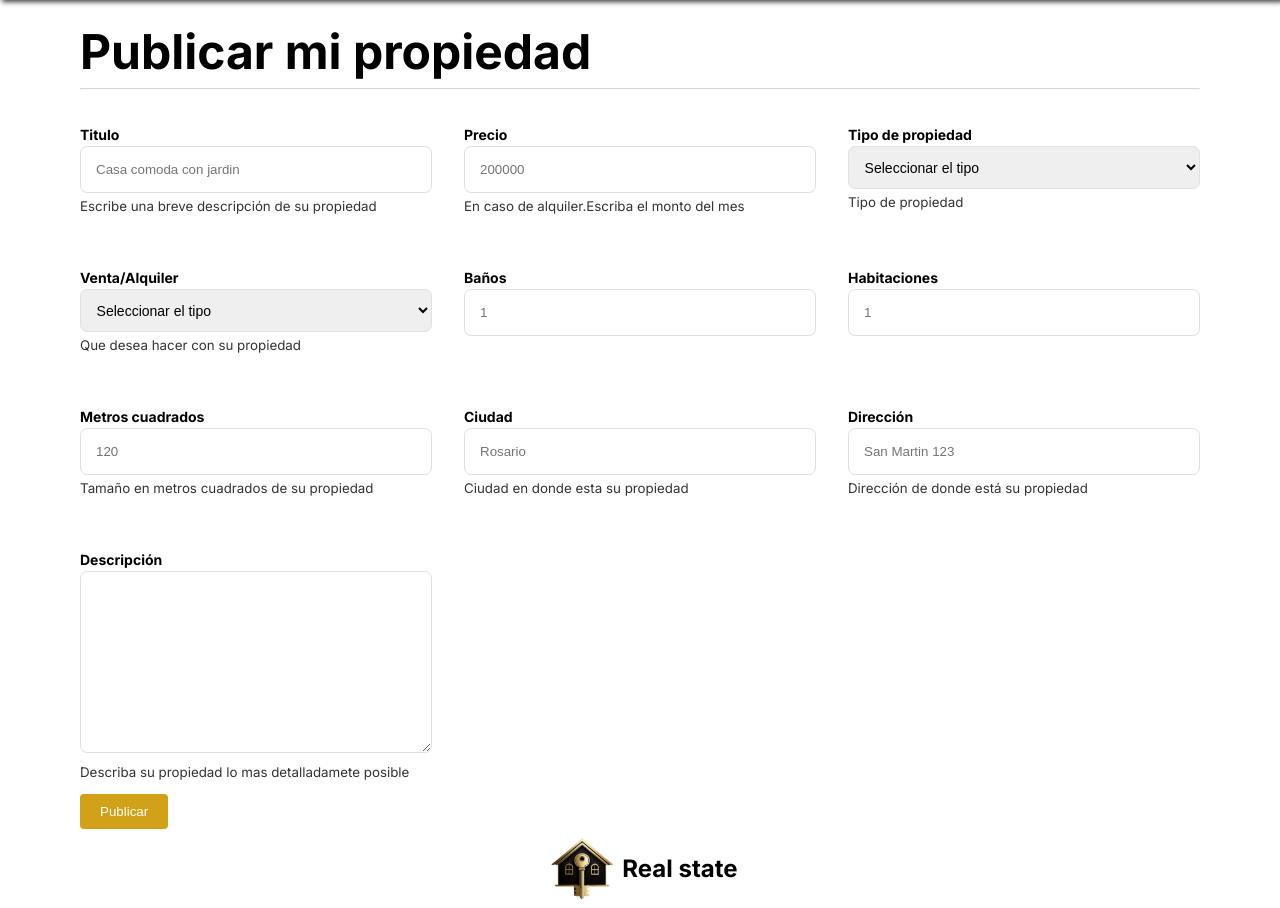
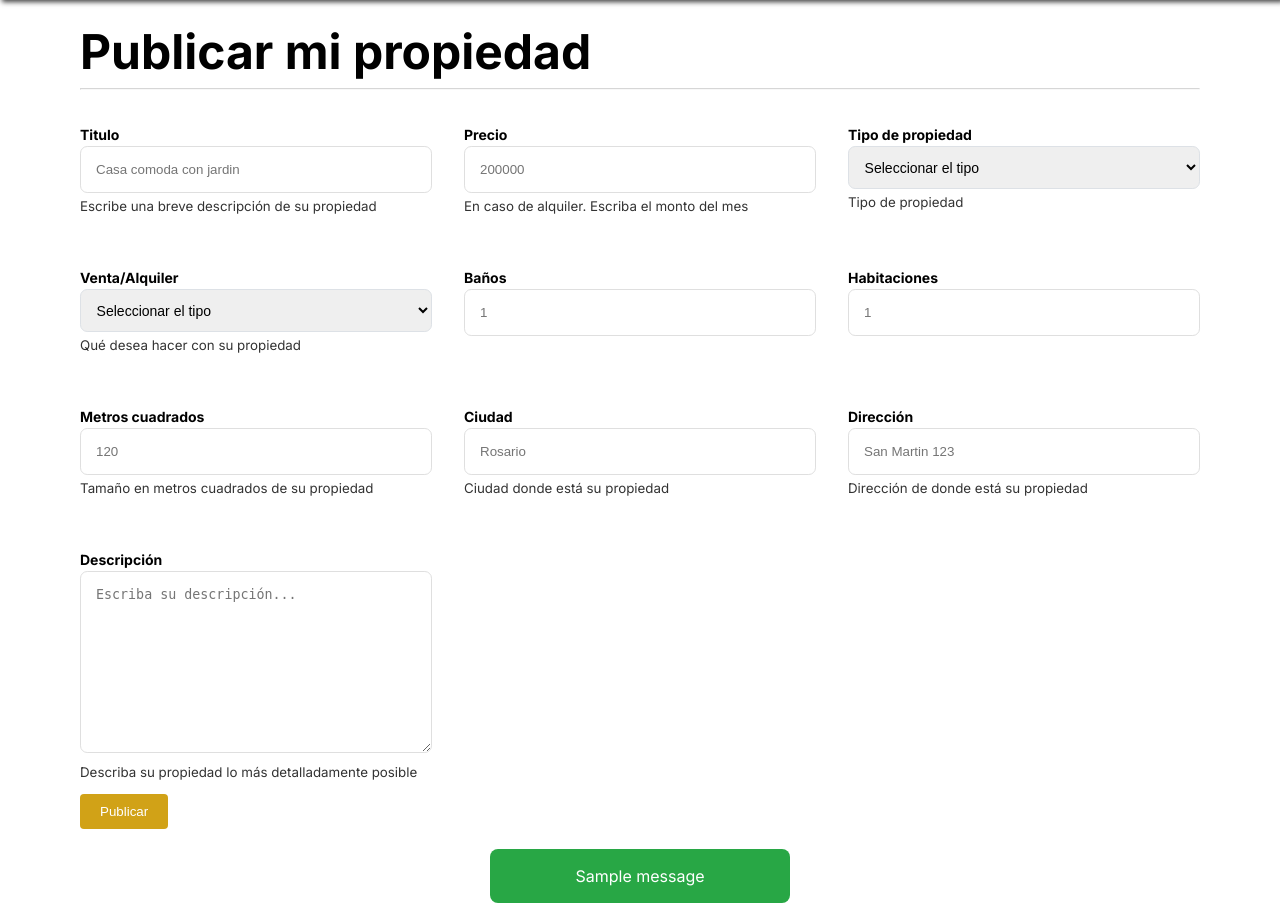
Before and after one commit to LucianoTessa/Proyecto-FinalProg-II-FedericoLuna-LucianoTessa-AlvaroReynoso-JulianVecchio, a Flask app: page /publicar in a window 1280 px wide. Shown: the part 80-988 px from the top of the page. Run offline with Flask 3, Linux system fonts and the light colour scheme; tables that the repository leaves empty hold one stand-in row (values such as "Sample post"); one stand-in notice (Sample message) is shown.

Commit message:
update success redirect

```diff
--- a/app.py
+++ b/app.py
@@ -1,10 +1,10 @@
 import datetime
-from flask import Flask, render_template, request
+from flask import Flask, render_template, request, flash, redirect, url_for
 from flask_sqlalchemy import SQLAlchemy
 from flask_marshmallow import Marshmallow
 
 app = Flask(__name__)
-app.config["SQLALCHEMY_DATABASE_URI"] = "mysql+pymysql://root:123@localhost/real-state"
+app.config["SQLALCHEMY_DATABASE_URI"] = "mysql+pymysql://root:lomas0099@localhost/realstate"
 app.config["SQLALCHEMY_TRACK_MODIFICATIONS"] = False
 db = SQLAlchemy(app)
 ma = Marshmallow(app)
@@ -52,6 +52,7 @@ class Post(db.Model):
         self.fecha_publicacion = fecha_publicacion
 
 
+
 @app.route("/publicar", methods=["GET", "POST"])
 def publicar():
     if request.method == "POST":
@@ -69,23 +70,27 @@ def publicar():
         nuevoPost = Post(
             titulo=titulo,
             descripcion=descripcion,
-            precio=precio,
+            precio=float(precio),
             tipo=tipo,
             modalidad=modalidad,
-            banios=banios,
-            habitaciones=habitaciones,
-            metros_cuadrados=metros_cuadrados,
+            banios=int(banios),
+            habitaciones=int(habitaciones),
+            metros_cuadrados=int(metros_cuadrados),
             ciudad=ciudad,
             direccion=direccion,
             fecha_publicacion=datetime.datetime.now(),
         )
         db.session.add(nuevoPost)
         db.session.commit()
-        # TODO: Redireccionar a la página de inicio
-        return "Publicación exitosa"
-    elif request.method == "GET":
-        return render_template("publicar.html")
 
+    #HECHO EL MENSAJE DE EXITO Y REDIRECCIONAMIENTO EN 3 SEG A PAGINA PRINCIPAL
+        flash("Publicación exitosa", "success")
+        return render_template("publicar.html", delay=True)  # Enviar un indicador para hacer la espera
+
+    return render_template("publicar.html")
+
+
+app.secret_key = "tu_clave_secreta"
 
 @app.route("/favoritos")
 def favoritos():
--- a/static/publicar.css
+++ b/static/publicar.css
@@ -69,3 +69,31 @@ select {
   row-gap: 3em;
   margin-top: 2em;
 }
+
+/* Estilo general para cualquier alerta */
+
+.alert {
+  display: flex;
+  justify-content: center;
+  align-items: center;
+  padding: 15px;
+  border-radius: 8px;
+  font-size: 16px;
+  background-color: #28a745;
+  color: white;
+  width: 300px;
+  box-sizing: border-box;
+  margin: 20px auto;
+  text-align: center;
+}
+
+.alert p {
+  margin: 0;
+  word-wrap: break-word;
+  white-space: normal;
+}
+
+.alert-success {
+  background-color: #28a745;
+  color: white;
+}
--- a/templates/publicar.html
+++ b/templates/publicar.html
@@ -1,5 +1,6 @@
-{% extends 'layout.html' %} {% block titulo %}Real state - Publicar{% endblock
-%} {% block content %}
+{% extends 'layout.html' %}
+{% block titulo %}Real state - Publicar{% endblock %}
+{% block content %}
 <main class="container main-publicar">
   <h1>Publicar mi propiedad</h1>
   <hr />
@@ -7,33 +8,21 @@
     <div class="contenedor-formu">
       <div>
         <label for="titulo">Titulo</label><br />
-        <input
-          class="input"
-          name="titulo"
-          type="text"
-          id="titulo"
-          placeholder="Casa comoda con jardin"
-        /><br />
+        <input class="input" name="titulo" type="text" id="titulo" placeholder="Casa comoda con jardin" /><br />
         <small>Escribe una breve descripción de su propiedad</small><br />
       </div>
       <div>
         <label for="precio">Precio</label><br />
-        <input
-          class="input"
-          name="precio"
-          type="text"
-          id="precio"
-          placeholder="200000"
-        /><br />
-        <small>En caso de alquiler.Escriba el monto del mes</small><br />
+        <input class="input" name="precio" type="text" id="precio" placeholder="200000" /><br />
+        <small>En caso de alquiler. Escriba el monto del mes</small><br />
       </div>
       <div>
         <label for="tipo">Tipo de propiedad</label><br />
         <select name="tipo" id="tipo" required>
           <option value="otros" disabled selected>Seleccionar el tipo</option>
           <option value="casa">Casa</option>
-          <option value="departamento">Departamento</option></select
-        ><br />
+          <option value="departamento">Departamento</option>
+        </select><br />
         <small>Tipo de propiedad</small><br />
       </div>
       <div>
@@ -41,81 +30,63 @@
         <select name="modalidad" id="venta" required>
           <option value="otros" disabled selected>Seleccionar el tipo</option>
           <option value="venta">Venta</option>
-          <option value="alquiler">Alquiler</option></select
-        ><br />
-        <small>Que desea hacer con su propiedad</small><br />
+          <option value="alquiler">Alquiler</option>
+        </select><br />
+        <small>Qué desea hacer con su propiedad</small><br />
       </div>
       <div>
         <label for="banios">Baños</label><br />
-        <input
-          class="input"
-          name="banios"
-          type="text"
-          id="banios"
-          placeholder="1"
-        /><br />
+        <input class="input" name="banios" type="text" id="banios" placeholder="1" /><br />
       </div>
       <div>
         <label for="habitaciones">Habitaciones</label><br />
-        <input
-          class="input"
-          name="habitaciones"
-          type="text"
-          id="habitaciones"
-          placeholder="1"
-        /><br />
+        <input class="input" name="habitaciones" type="text" id="habitaciones" placeholder="1" /><br />
       </div>
       <div>
         <label for="metros_cuadrados">Metros cuadrados</label><br />
-        <input
-          class="input"
-          name="metros_cuadrados"
-          type="text"
-          id="metros"
-          placeholder="120"
-        /><br />
+        <input class="input" name="metros_cuadrados" type="text" id="metros" placeholder="120" /><br />
         <small>Tamaño en metros cuadrados de su propiedad</small><br />
       </div>
       <div>
         <label for="ciudad">Ciudad</label><br />
-        <input
-          class="input"
-          name="ciudad"
-          type="text"
-          id="ciudad"
-          placeholder="Rosario"
-        /><br />
-        <small>Ciudad en donde esta su propiedad</small><br />
+        <input class="input" name="ciudad" type="text" id="ciudad" placeholder="Rosario" /><br />
+        <small>Ciudad donde está su propiedad</small><br />
       </div>
       <div>
         <label for="direccion">Dirección</label><br />
-        <input
-          class="input"
-          name="direccion"
-          type="text"
-          id="direccion"
-          placeholder="San Martin 123"
-        /><br />
+        <input class="input" name="direccion" type="text" id="direccion" placeholder="San Martin 123" /><br />
         <small>Dirección de donde está su propiedad</small><br />
       </div>
       <div class="descripcion">
         <label for="descripcion">Descripción</label><br />
-        <textarea
-          class="input"
-          name="descripcion"
-          rows="10"
-          cols="40"
-          placeholder="Escriba su descripción..."
-        >
-        </textarea
-        ><br />
-        <small>Describa su propiedad lo mas detalladamete posible</small><br />
-        <!-- <label class="label-img" for="imagenes">Imagenes</label><br /> -->
-        <!-- <button class="boton-subir" type="submit">Subir archivo</button><br /> -->
-        <!-- <small>Imágenes de su propiedad</small><br /> -->
-        <button class="button-publi button" type="submit">Publicar</button>
+        <textarea class="input" name="descripcion" rows="10" cols="40"
+          placeholder="Escriba su descripción..."></textarea><br />
+        <small>Describa su propiedad lo más detalladamente posible</small><br />
+        <button class="button-publi button" type="submit" id="submit-button">Publicar</button>
       </div>
     </div>
   </form>
+
+  <!-- Verifica si hay mensajes flash -->
+  {% with messages = get_flashed_messages(with_categories=true) %}
+  {% if messages %}
+  {% for category, message in messages %}
+  <!-- Mostrar el mensaje flash -->
+  <div class="alert alert-{{ category }}">
+    {{ message }}
+  </div>
+  {% endfor %}
+
+
+  {% endif %}
+  {% endwith %}
+
+  {% if delay %}
+  <script type="text/javascript">
+    setTimeout(function () {
+      window.location.href = "{{ url_for('index') }}";
+    }, 3000);  // 3000 milisegundos = 3 segundos
+  </script>
+  {% endif %}
 </main>
 {% endblock %}
```
